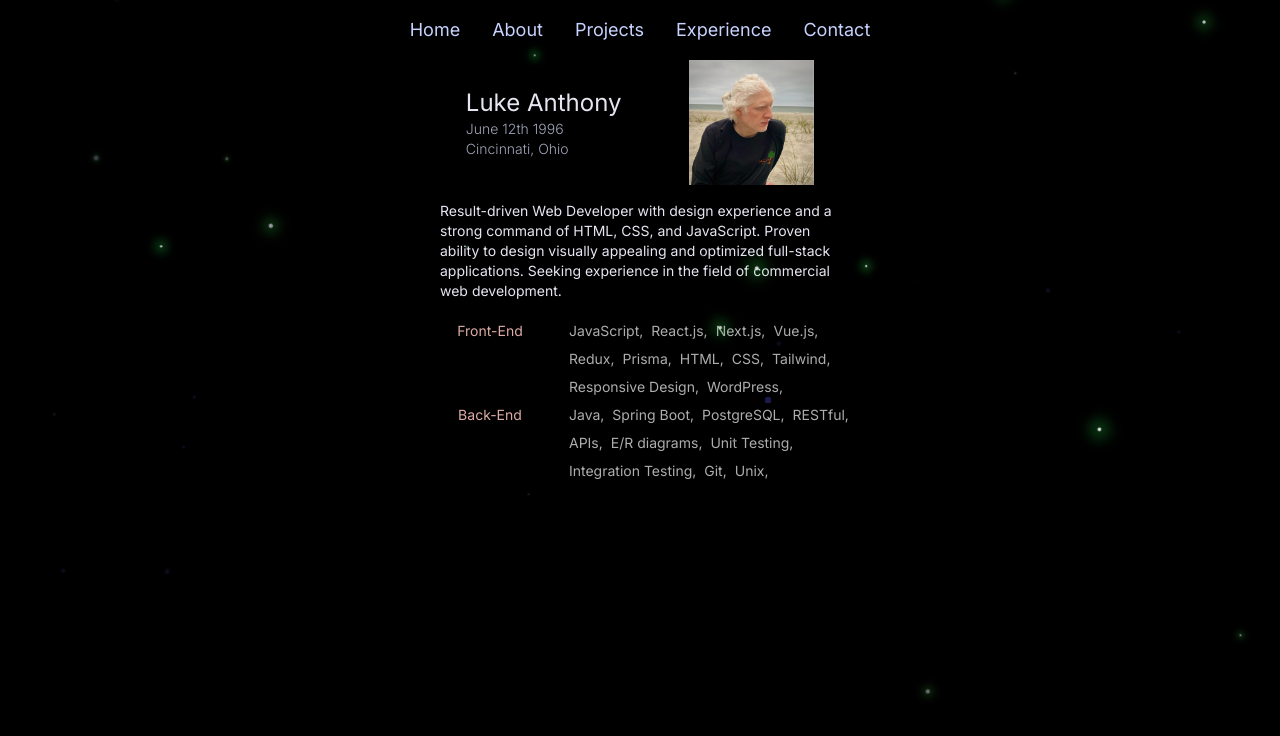
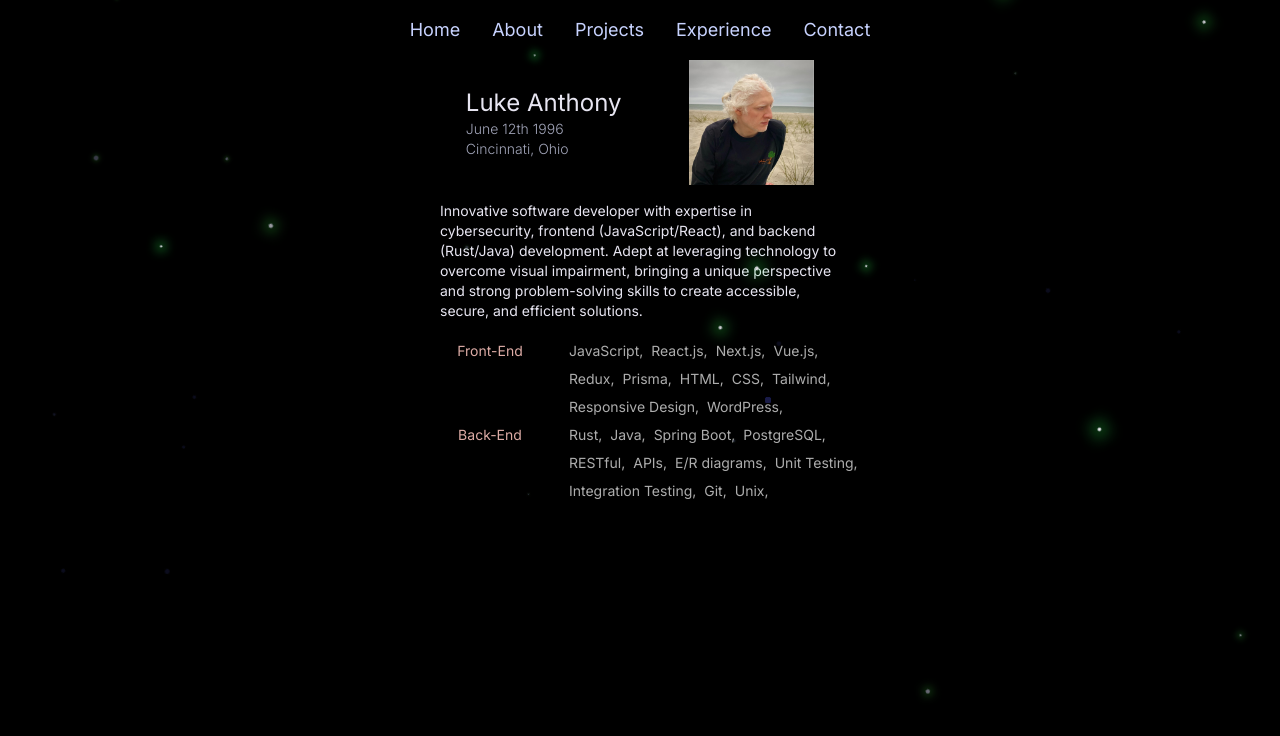
Before and after one commit to ln64-git/portfolio-2024, a Next.js app: page /about in a window 1280 px wide. Shown: the top 736 px of the page. Built offline with nearby package versions, Linux system fonts and the light colour scheme.

Commit message:
updated about content

```diff
--- a/src/content/about-data.ts
+++ b/src/content/about-data.ts
@@ -16,6 +16,7 @@ const aboutData = {
     'WordPress'
   ],
   skills2: [
+    'Rust',
     'Java',
     'Spring Boot',
     'PostgreSQL',
@@ -28,7 +29,7 @@ const aboutData = {
     'Unix'
   ],
   summary:
-    'Result-driven Web Developer with design experience and a strong command of HTML, CSS, and JavaScript. Proven ability to design visually appealing and optimized full-stack applications. Seeking experience in the field of commercial web development.'
+    'Innovative software developer with expertise in cybersecurity, frontend (JavaScript/React), and backend (Rust/Java) development. Adept at leveraging technology to overcome visual impairment, bringing a unique perspective and strong problem-solving skills to create accessible, secure, and efficient solutions.'
 };
 
 export default aboutData;
--- a/src/utils/globals.css
+++ b/src/utils/globals.css
@@ -5,8 +5,6 @@
 html {
   background-color: #000000;
 }
-
-
 
 @layer utilities {
   .text-balance {
```
